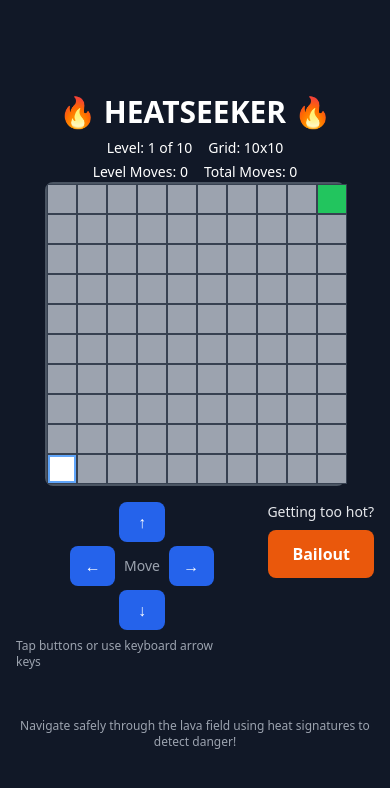
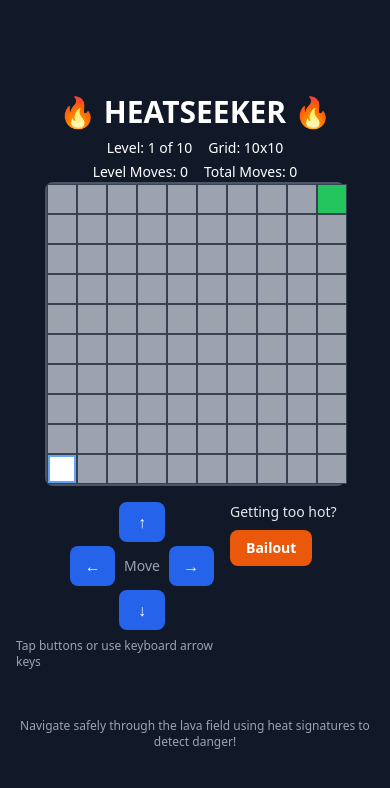
Before and after one commit to mbijon/heatseeker, a React (Vite) app: page / in a window 390 px wide. Both pictures are taken after a click on the button "Start Game". Shown: the top 788 px of the page. Built offline with nearby package versions, Linux system fonts and the light colour scheme; no server answers.

Commit message:
Minor responsive tweaks to base, sm, md breakpoints -codex

```diff
--- a/src/App.tsx
+++ b/src/App.tsx
@@ -403,9 +403,10 @@ function Heatseeker() {
 
   if (!gameStarted) {
     return (
-      <div className="flex min-h-screen flex-col items-center justify-center bg-gray-900 p-8 text-white">
-        <h1 className="mb-8 text-center text-4xl font-bold">🔥 HEATSEEKER 🔥</h1>
-        <div className="w-full max-w-3xl rounded-lg bg-gray-800 p-6">
+      <div className="flex min-h-screen flex-col items-center justify-center bg-gray-900 text-white lg:p-8">
+        <div className="flex flex-col items-center justify-center" id="subroot">
+          <h1 className="mb-8 text-center text-4xl font-bold">🔥 HEATSEEKER 🔥</h1>
+        <div className="w-full max-w-3xl rounded-lg bg-gray-800 p-3 lg:p-6">
           <div>
             <h2 className="mb-4 text-xl font-semibold">Don't step in lava!</h2>
             <p className="text-sm text-gray-300">
@@ -439,12 +440,14 @@ function Heatseeker() {
             )}
           </div>
         </div>
+        </div>
       </div>
     );
   }
 
   return (
-    <div className="flex min-h-screen flex-col items-center justify-center bg-gray-900 p-4 text-white">
+    <div className="flex min-h-screen flex-col items-center justify-center bg-gray-900 text-white lg:p-4">
+      <div className="flex w-full max-w-5xl flex-col items-center justify-center px-4" id="subroot">
       <h1 className="mb-2 text-center text-3xl font-bold">🔥 HEATSEEKER 🔥</h1>
       <div className="text-center text-sm">
         <div className="space-x-4">
@@ -529,11 +532,11 @@ function Heatseeker() {
               </div>
               <p className="mt-2 text-xs text-gray-400">Tap buttons or use keyboard arrow keys</p>
             </div>
-            <div className="flex min-w-[9rem] flex-col items-end text-right sm:min-w-[10rem] sm:items-center sm:text-center" data-testid="bailout-panel">
+            <div className="flex min-w-[9rem] flex-col items-start text-left sm:min-w-[10rem] sm:items-start sm:text-left" data-testid="bailout-panel">
               <p className="mb-2 text-sm text-gray-200 whitespace-nowrap">Getting too hot?</p>
               <button
                 onClick={handleBailout}
-                className="rounded-lg bg-orange-600 px-6 py-3 text-base font-bold text-white transition hover:bg-orange-500 disabled:opacity-60 sm:px-4 sm:py-2 sm:text-sm sm:font-semibold"
+                className="rounded-lg bg-orange-600 px-4 py-2 text-sm font-semibold text-white transition hover:bg-orange-500 disabled:opacity-60"
                 disabled={isEvaluatingLeaderboard || showNameModal}
               >
                 Bailout
@@ -577,7 +580,7 @@ function Heatseeker() {
               disabled={isEvaluatingLeaderboard || showNameModal}
               className="rounded bg-green-600 px-4 py-2 font-bold text-white transition hover:bg-green-700 disabled:opacity-60"
             >
-              Next Level
+              Next Levelgit add <div className=""></div>
             </button>
           </div>
         ) : gameState === 'lost' ? (
@@ -616,6 +619,7 @@ function Heatseeker() {
         }}
         onSkip={handleNameSkip}
       />
+      </div>
     </div>
   );
 }
```
